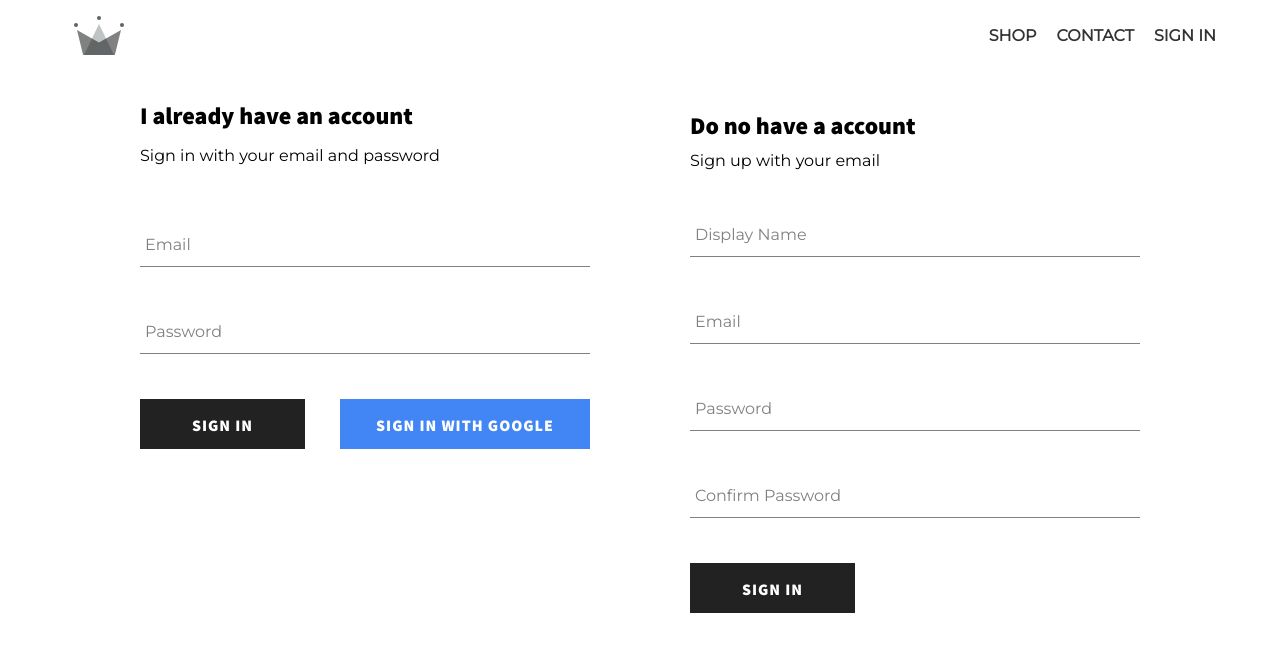
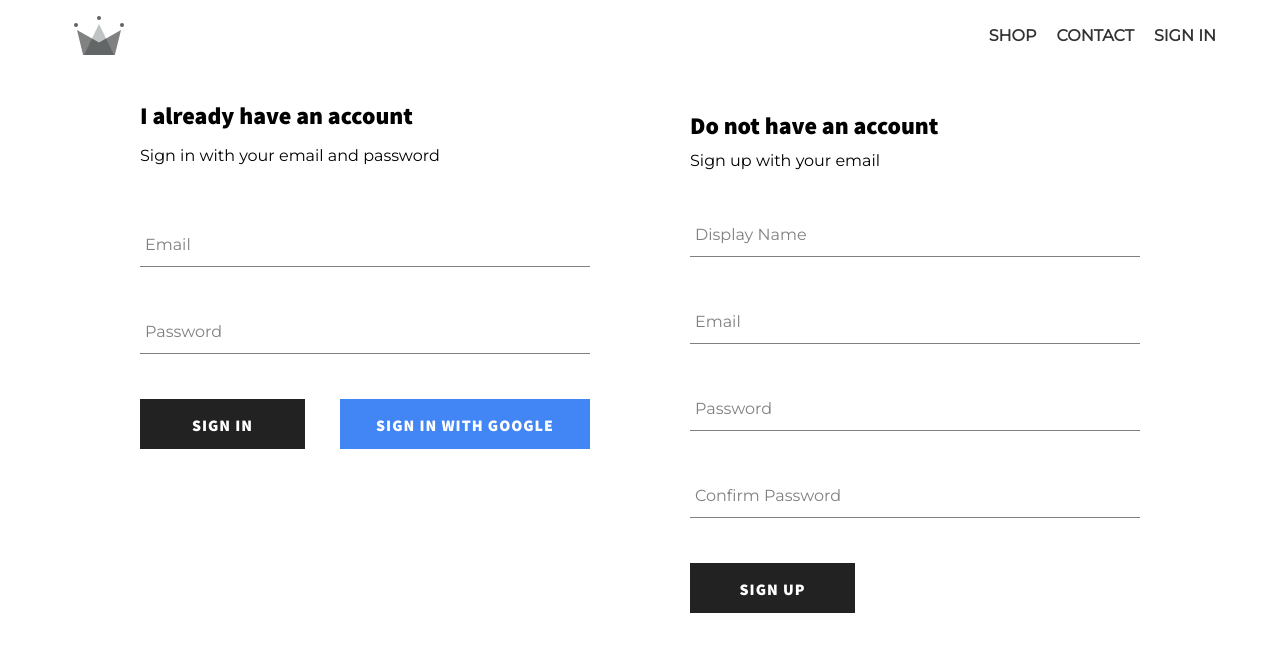
Before and after one commit to bagal-co/the-crown, a React (Create React App) app: page /signIn in a window 1280 px wide. Shown: the top 652 px of the page. Built offline with nearby package versions, Linux system fonts and the light colour scheme; no server answers.

Commit message:
fixied the issue with sign in and sign up and added the data tofirebase database

```diff
--- a/src/App.js
+++ b/src/App.js
@@ -14,8 +14,8 @@ import { auth, createUserProfileDocument } from './firebase/firebase.utils';
 
 
 class App extends React.Component {
-  constructor(props){
-    super(props);
+  constructor(){
+    super();
     this.state = {
       currentUser: null
     }
@@ -32,7 +32,7 @@ class App extends React.Component {
           this.setState({
             currentUser: {
               id: snapShot.id,
-              ...snapShot.data(),
+              ...snapShot.data()
             }
           })
         });
--- a/src/components/custom-button/button.component.jsx
+++ b/src/components/custom-button/button.component.jsx
@@ -3,9 +3,9 @@ import './button.style.scss';
 
 const Button = ({ children, googleSignIn, ...ohterProps }) => {
   return(
-    <div className={`${googleSignIn ? "google-sign-in" : ""} custom-button`} {...ohterProps}>
+    <button className={`${googleSignIn ? "google-sign-in" : ""} custom-button`} {...ohterProps}>
       {children}
-    </div>
+    </button>
   );
 }
 
--- a/src/components/sign-in/sign-in.component.jsx
+++ b/src/components/sign-in/sign-in.component.jsx
@@ -2,8 +2,8 @@ import React from 'react';
 import './sign-in.style.scss';
 import FormInput from '../../components/form-input/form-input.component.jsx';
 import Button from '../../components/custom-button/button.component';
-import { signInWithGoogle } from '../../firebase/firebase.utils';
-import { auth, createUserProfileDocument } from '../../firebase/firebase.utils';
+import { auth, signInWithGoogle } from '../../firebase/firebase.utils';
+
 
 class SignIn extends React.Component {
   constructor(props){
@@ -46,7 +46,7 @@ class SignIn extends React.Component {
 
           <div className="buttons">
             <Button type="submit">Sign In</Button>
-            <Button onClick={signInWithGoogle} googleSignIn>Sign In with google</Button>
+            <Button ttype="button" onClick={signInWithGoogle} googleSignIn>Sign In with google</Button>
           </div>
         </form>
       </div>
--- a/src/components/sign-up/sign-up.component.jsx
+++ b/src/components/sign-up/sign-up.component.jsx
@@ -34,7 +34,7 @@ class SignUp extends React.Component {
         confirmPassword: ''
       });
     }catch(error){
-      console.log(error);
+      console.error(error);
     }
   }
   handleChange = (e) => {
@@ -45,7 +45,7 @@ class SignUp extends React.Component {
     const { displayName, email, password, confirmPassword } = this.state;
     return(
       <div className="sign-up">
-        <h2 className="title">Do no have a account</h2>
+        <h2 className="title">Do not have an account</h2>
         <span>Sign up with your email</span>
 
         <form action="#" className="sign-up-from" onSubmit={this.handleSubmit}>
@@ -55,9 +55,9 @@ class SignUp extends React.Component {
 
           <FormInput type="password" name="password" value={password} onChange={this.handleChange} label="Password" required/>
 
-          <FormInput type="password" name="password" value={confirmPassword} onChange={this.handleChange} label="Confirm Password" required/>
+          <FormInput type="password" name="confirmPassword" value={confirmPassword} onChange={this.handleChange} label="Confirm Password" required/>
 
-          <Button type="submit">Sign In</Button>
+          <Button type="submit" role="button">Sign Up</Button>
         </form>
       </div>
     );
--- a/src/firebase/firebase.utils.js
+++ b/src/firebase/firebase.utils.js
@@ -32,8 +32,8 @@ export const createUserProfileDocument = async (userAuth, additionalData) => {
       console.log('Error creating user', error.message);
     }
   }
-  return useRef;
-}
+  return userRef;
+};
 firebase.initializeApp(config);
 export const auth = firebase.auth();
 export const firestore = firebase.firestore();
--- a/src/pages/signIn-signUp/signIn-signUp.component.jsx
+++ b/src/pages/signIn-signUp/signIn-signUp.component.jsx
@@ -6,8 +6,8 @@ import SignUp from '../../components/sign-up/sign-up.component';
 const SignInAndSignUp = () => {
   return(
     <div className="signIn-signUp">
-      <SignIn/>
-      <SignUp/>
+      <SignIn />
+      <SignUp />
     </div>
   );
 }
```
